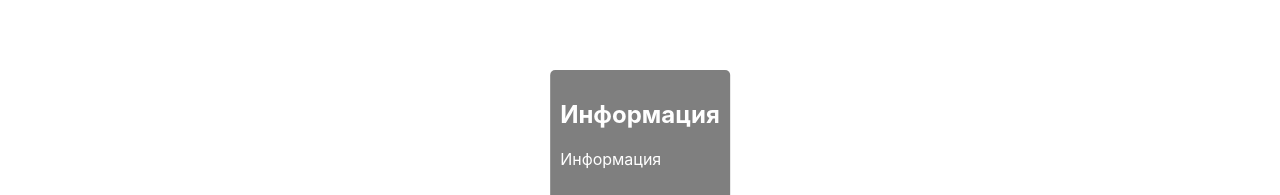
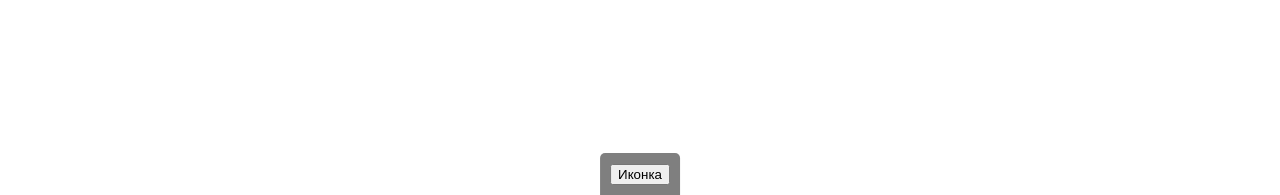
Before and after one commit to AlabamaWebp/Margui, a React (Create React App) app: page /classroom_1 in a window 1280 px wide. Shown: the part 605-800 px from the top of the page. Built offline with nearby package versions, Linux system fonts and the light colour scheme.

Commit message:
Инфо с кнопкой

```diff
--- a/src/components/pannellum-all.js
+++ b/src/components/pannellum-all.js
@@ -7,9 +7,11 @@ export default class Panlm extends Component {
         this.state = {
             current_data: [],
             info: {},
-            is_info: false
+            is_info: false,
+            info_bottom: false
         };
-        this.closeModal1 = this.closeModal1.bind(this)
+        this.closeModal = this.closeModal.bind(this);
+        this.toggleInfoBottom = this.toggleInfoBottom.bind(this);
     }
     main = this.props.data; // main[Object.keys(main)[0]]
     hfov = 120;
@@ -26,19 +28,23 @@ export default class Panlm extends Component {
         this.state.is_info = true;
         this.updateState();
     }
-    closeModal1(ev) {
+    closeModal(ev) {
         if (ev.target.className.includes("backdrop")) {
             this.state.is_info = false;
             this.updateState();
         }
+    }
+    toggleInfoBottom() {
+        this.state.info_bottom = !this.state.info_bottom;
+        this.updateState()
     }
     updateState() {
         this.setState((state) => state)
     }
     componentDidMount() {
         // setTimeout(() => {
-            this.state.current_data = this.props.data[Object.keys(this.main)[0]];
-            this.updateState()
+        this.state.current_data = this.props.data[Object.keys(this.main)[0]];
+        this.updateState()
         // }, 1);
     }
 
@@ -73,14 +79,26 @@ export default class Panlm extends Component {
 
                     </Pannellum>
                     {this.state.is_info ?
-                        <div className="backdrop" onClick={this.closeModal1}>
+                        <div className="backdrop" onClick={this.closeModal}>
                             {this.state.info}
                         </div>
-                        : <></>}
+                        :
+                        <></>
+                    }
                     <div className="infoBottom">
-                        <h2>Информация</h2>
-                        <p>Информация</p>
+                        {this.state.info_bottom ?
+                            <div>
+                                <h2>Информация</h2>
+                                <p>Информация</p>
+                                <button onClick={this.toggleInfoBottom}>Закрыть</button>
+                            </div>
+                            :
+                            <>
+                                <button onClick={this.toggleInfoBottom}>Иконка</button>
+                            </>
+                        }
                     </div>
+
                 </div>
 
             </>
--- a/src/index.scss
+++ b/src/index.scss
@@ -104,7 +104,7 @@ body,
 }
 
 .infoBottom {
-  position: fixed;
+  position: absolute;
   bottom: 0;
   left: 50%;
   height: auto;
```
